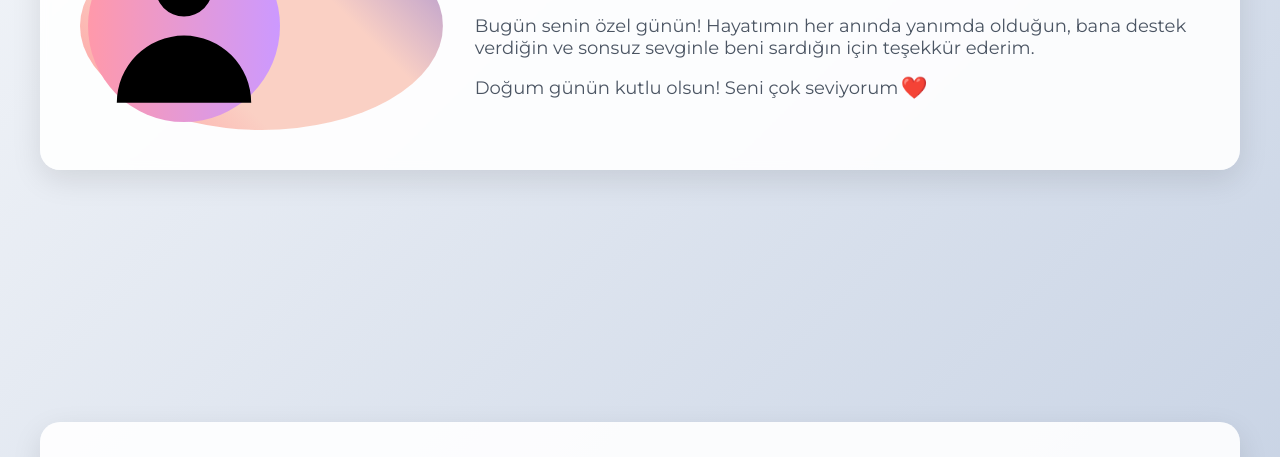
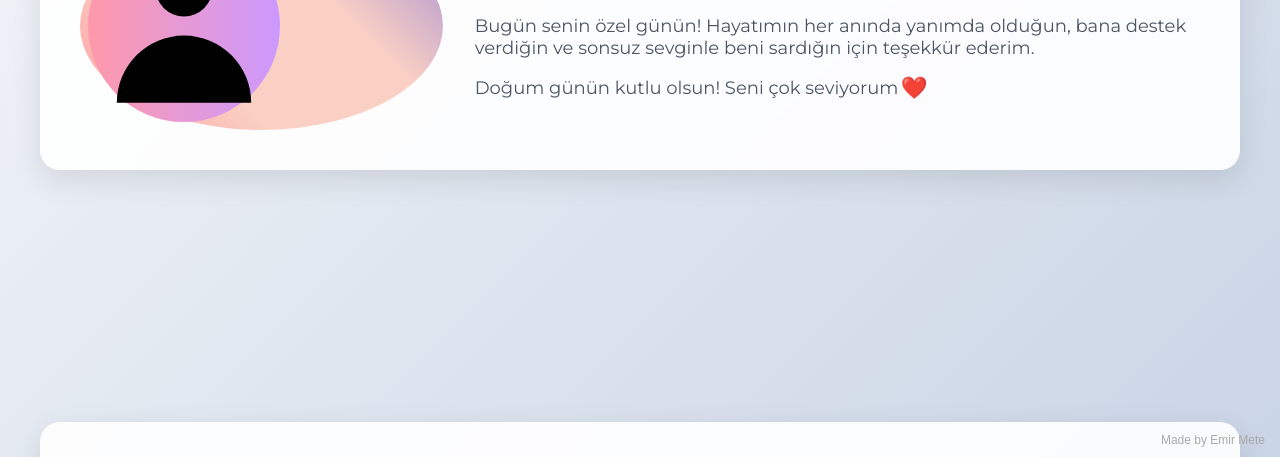
Before and after one commit to Shadowxx11-1/madness, a plain HTML site: page index.html in a window 1280 px wide. Shown: the part 343-800 px from the top of the page. Drawn offline with Linux system fonts and the light colour scheme.

Commit message:
Update index.html

```diff
--- a/index.html
+++ b/index.html
@@ -296,5 +296,18 @@
         </div>
     </div>
 </div>
+
+<div style="
+    position: fixed;
+    bottom: 10px;
+    right: 15px;
+    font-size: 12px;
+    color: #aaa;
+    font-family: sans-serif;
+    z-index: 9999;
+    pointer-events: none;
+">
+    Made by Emir Mete
+</div>
 </body>
 </html>
```
